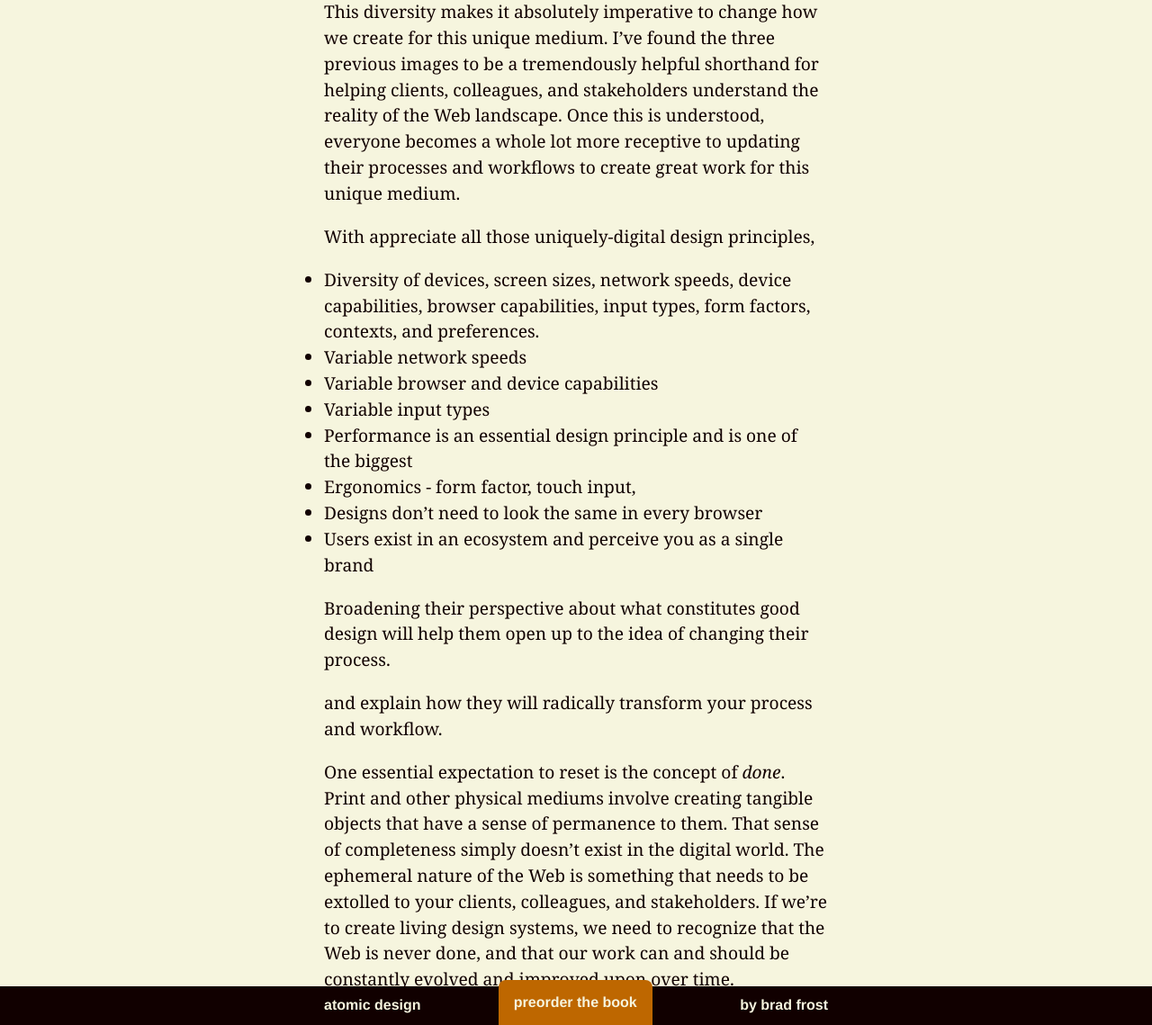
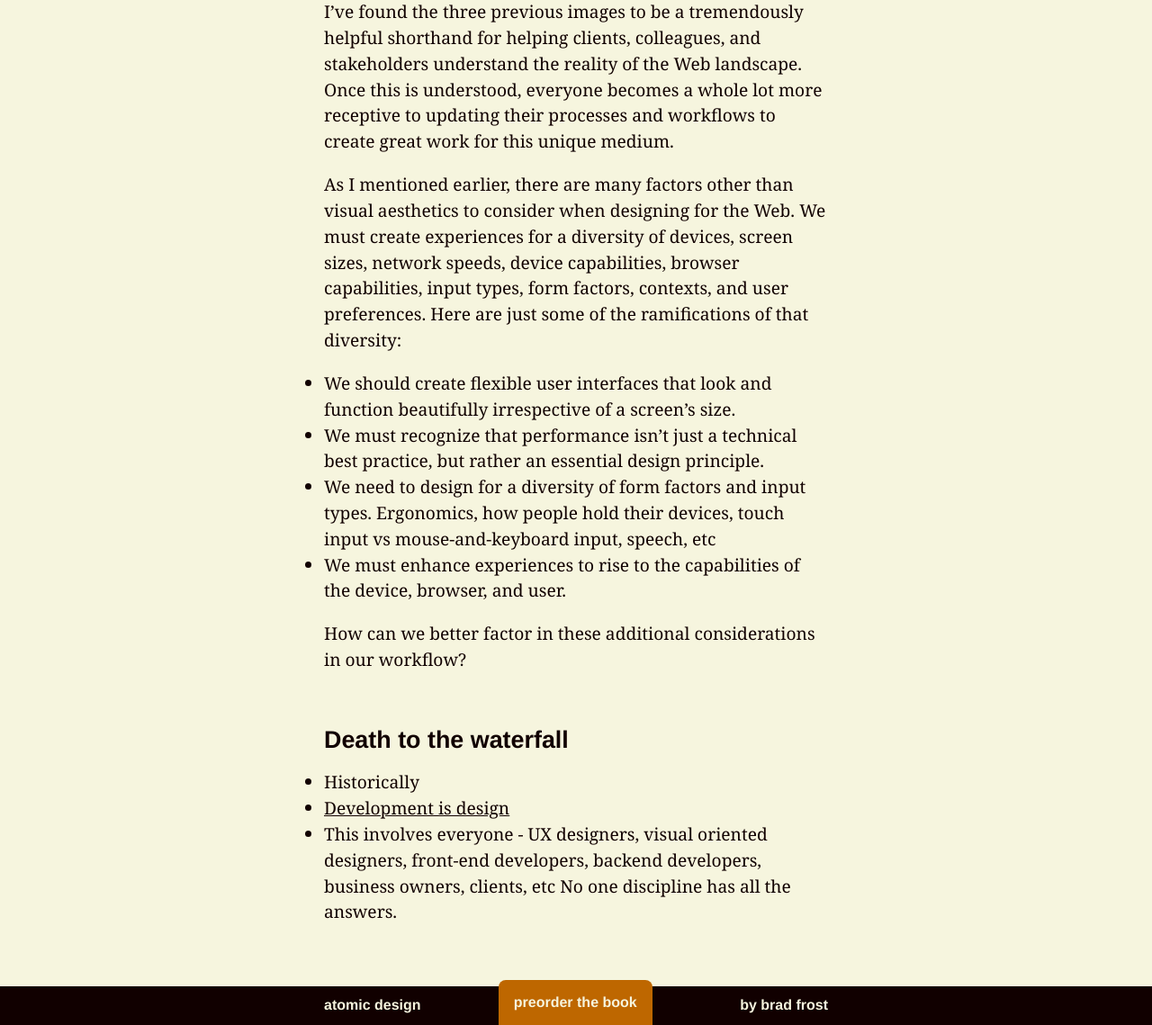
Before and after one commit to bradfrost/atomic-design, a Jekyll site: the page built from chapter-4.md, in a window 1280 px wide and 1400 px high, scrolled down 24397 px. Shown: the part 261-1400 px from the top of the window at 90% size. Built offline with Jekyll 4.4.1, drawn with Linux system fonts in a browser that asks for light colours; some of the changed text lies outside the part shown.

Commit message:
Chapter 4 draft
Redefining design

```diff
--- a/chapter-4.md
+++ b/chapter-4.md
@@ -202,40 +202,33 @@ How did we get to the point where we're selling and designing websites like they
 
 {% include figure.html src="../images/content/this-is-the-web-1.png" caption="Once upon a time the Web was primarily consumed on desktop screens, hence this crusty-looking, old machine." %}
 
-However, this didn't come without consequences. This print-esque perspective of the Web reinforced the notion that Web designs, like their offline print counterparts, can and should look the same in every environment. It also kept the focus on how a web design *looks* rather than how it *works*, ignoring all the unique characteristics of this entirely new medium. Moreover, it reinforced the notion that we could simply apply the same linear processes used to create print work to our digital work.
+However, this didn't come without consequences. This print-esque perspective of the Web reinforced the notion that Web designs, like their offline print counterparts, can and should look the same in every environment. It also kept the focus on how a web design *looks* rather than how it *works*, ignoring all the unique characteristics of this rich new medium. Moreover, it reinforced the notion that we could simply apply the same linear processes used to create print work to our digital work.
 
 Of course time went by, mobile exploded, technology improved, and the Web become the incredibly large and diverse landscape we know today. Gone are the desktop-only days of yore, and in its place is a tapestry of smartphones, dumb phones, tablets, phablets, netbooks, notebooks, e-readers, wearables, TVs, game consoles, car dashboards, and so much more.
 
 {% include figure.html src="../images/content/this-is-the-web-2.png" caption="This is the Web: a potpourri of devices, screen sizes, capabilities, form factors, network speeds, input types, and more." %}
 
-The diversity of today's Web landscape has shattered the [consensual hallucination](https://adactio.com/journal/4443) of the "desktop Web", where we could simply bolt the mentalities and processes of print onto this new medium. Simply looking at a smartphone, tablet, and desktop machine next to each other quickly erodes the notion that a Web design should look the same in every environment.
+The diversity of today's Web landscape has shattered the [consensual hallucination](https://adactio.com/journal/4443) of the "desktop Web," where we could simply bolt the mentalities and processes of print onto this new medium. Simply looking at a smartphone, tablet, and desktop machine next to each other quickly erodes the notion that a Web design should look the same in every environment.
 
 And of course, we're still at the very beginning of the Big Bang of connected devices. The device and Web landscape of tomorrow will be even bigger and diverse than today's. In addition to today's devices and the nascent technologies already on the horizon, the future Web landscape will involve technologies and ideas that haven't been conceived yet.
 
 {% include figure.html src="../images/content/this-is-the-web-3.png" caption="In addition to all the Web-capable devices we concern ourselves with today, we must understand that the device and Web landscape is becoming more diverse all the time." %}
 
-This diversity makes it absolutely imperative to change how we create for this unique medium. I've found the three previous images to be a tremendously helpful shorthand for helping clients, colleagues, and stakeholders understand the reality of the Web landscape. Once this is understood, everyone becomes a whole lot more receptive to updating their processes and workflows to create great work for this unique medium.
+I've found the three previous images to be a tremendously helpful shorthand for helping clients, colleagues, and stakeholders understand the reality of the Web landscape. Once this is understood, everyone becomes a whole lot more receptive to updating their processes and workflows to create great work for this unique medium.
 
-With appreciate all those uniquely-digital design principles,
+As I mentioned earlier, there are many factors other than visual aesthetics to consider when designing for the Web. We must create experiences for a diversity of devices, screen sizes, network speeds, device capabilities, browser capabilities, input types, form factors, contexts, and user preferences. Here are just some of the ramifications of that diversity:
 
-- Diversity of devices, screen sizes, network speeds, device capabilities, browser capabilities, input types, form factors, contexts, and preferences.
-- Variable network speeds
-- Variable browser and device capabilities
-- Variable input types
-- Performance is an essential design principle and is one of the biggest
-- Ergonomics - form factor, touch input,
-- Designs don't need to look the same in every browser
-- Users exist in an ecosystem and perceive you as a single brand
+- We should create flexible user interfaces that look and function beautifully irrespective of a screen's size.
+- We must recognize that performance isn't just a technical best practice, but rather an essential design principle.
+- We need to design for a diversity of form factors and input types. Ergonomics, how people hold their devices, touch input vs mouse-and-keyboard input, speech, etc
+- We must enhance experiences to rise to the capabilities of the device, browser, and user.
 
-Broadening their perspective about what constitutes good design will help them open up to the idea of changing their process.
-
-and explain how they will radically transform your process and workflow.
-
-One essential expectation to reset is the concept of *done*. Print and other physical mediums involve creating tangible objects that have a sense of permanence to them. That sense of completeness simply doesn't exist in the digital world. The ephemeral nature of the Web is something that needs to be extolled to your clients, colleagues, and stakeholders. If we're to create living design systems, we need to recognize that the Web is never done, and that our work can and should be constantly evolved and improved upon over time.
+How can we better factor in these additional considerations in our workflow?
 
 ### Death to the waterfall
+- Historically
 - [Development is design](http://bradfrost.com/blog/post/development-is-design/)
-- This involves everyone - UX designers, visual oriented designers, front-end developers, backend developers, business owners, clients, etc
+- This involves everyone - UX designers, visual oriented designers, front-end developers, backend developers, business owners, clients, etc No one discipline has all the answers.
 
 ## Establishing direction
 > Ideas are meant to be ugly. <cite>[Jason Santa Maria](http://jasonsantamaria.com/articles/piles-of-ideas)</cite>
@@ -252,6 +245,8 @@ One essential expectation to reset is the concept of *done*. Print and other phy
 ---------
 
 ## Maintaining a living design system
+One essential expectation to reset is the concept of *done*. Print and other physical mediums involve creating tangible objects that have a sense of finality to them. That simply doesn't exist in the digital world. The ephemeral nature of the Web is something that needs to be extolled to your clients, colleagues, and stakeholders. If we're to create living design systems, we need to recognize that the Web is never done, and that our work can and should be constantly evolved and improved upon over time.
+
 - And they made a pattern library and lived happily ever after. Right? Not quite.
 - There's a very real risk of a lot of time and effort going into making a design system and accompanying pattern library, only to have it die on the vine.
 - Throw the design system in the trashcan, right along side the PSDs, PDFs and other artifacts
```
Also changed, not shown: 2 other files.
